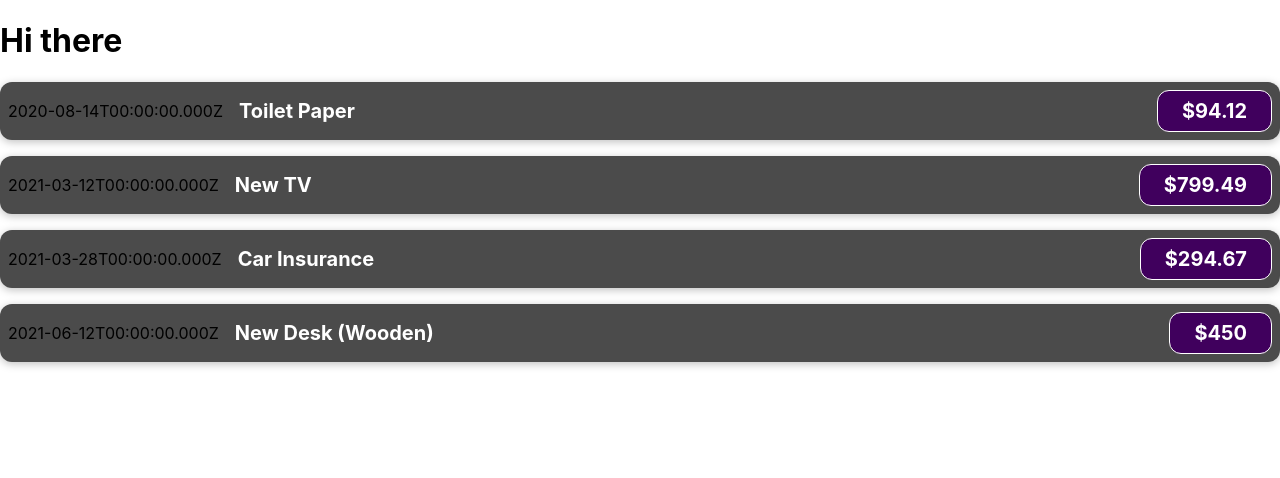
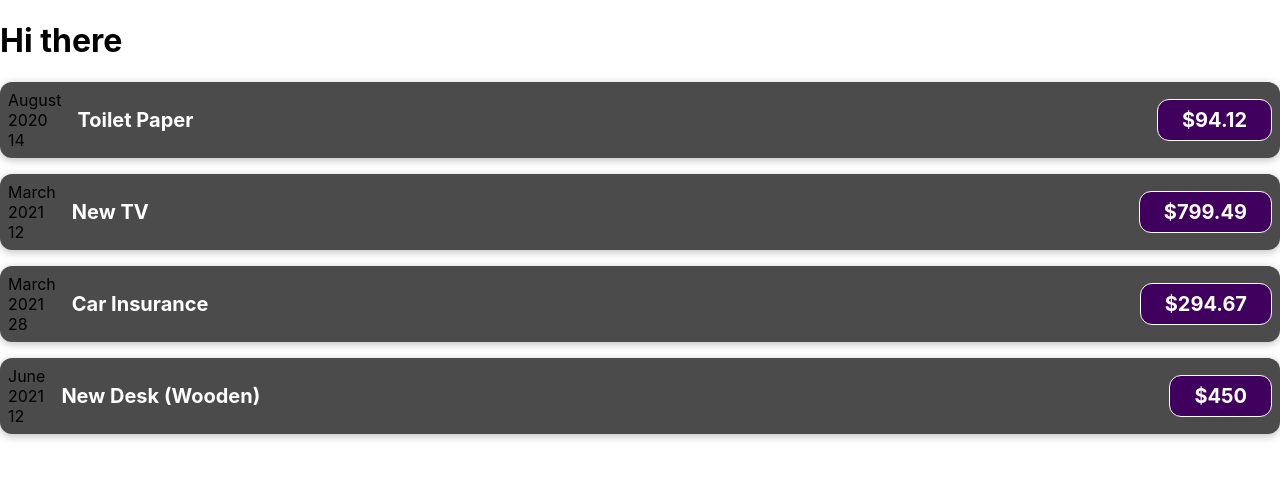
Before and after one commit to imran-farooq7/expense-tracker, a React (Create React App) app: page / in a window 1280 px wide. Shown: the top 478 px of the page. Built offline with nearby package versions, Linux system fonts and the light colour scheme.

Commit message:
destructuring date props in expense item component

```diff
--- a/src/App.js
+++ b/src/App.js
@@ -27,21 +27,21 @@ function App() {
 		<div>
 			<h1>Hi there</h1>
 			<ExpenseItem
-				title={expenses[0].title}
+				title="Toilet Paper"
 				amount={expenses[0].amount}
-				date={expenses[0].date.toISOString()}></ExpenseItem>
+				date={expenses[0].date}></ExpenseItem>
 			<ExpenseItem
 				title={expenses[1].title}
 				amount={expenses[1].amount}
-				date={expenses[1].date.toISOString()}></ExpenseItem>
+				date={expenses[1].date}></ExpenseItem>
 			<ExpenseItem
 				title={expenses[2].title}
 				amount={expenses[2].amount}
-				date={expenses[2].date.toISOString()}></ExpenseItem>
+				date={expenses[2].date}></ExpenseItem>
 			<ExpenseItem
 				title={expenses[3].title}
 				amount={expenses[3].amount}
-				date={expenses[3].date.toISOString()}></ExpenseItem>
+				date={expenses[3].date}></ExpenseItem>
 		</div>
 	);
 }
--- a/src/components/ExpenseItem.js
+++ b/src/components/ExpenseItem.js
@@ -1,12 +1,20 @@
 import "./ExpenseItem.css"
 
 function ExpenseItem(props) {
-	// const expenseDate = new Date(2021,2,28);
-	// const expenseTitle = "Car insurance"
-	// const expenseAmount = 294.67
+	const month = props.date.toLocaleString("en-US", {
+		month: "long",
+	});
+	const day = props.date.toLocaleString("en-US", {
+		day: "2-digit",
+	})
+	const year = props.date.getFullYear()
     return (
 			<div className="expense-item">
-				<div>{props.date}</div>
+				<div>
+					<div>{month}</div>
+					<div>{year}</div>
+					<div>{day}</div>
+				</div>
 				<div className="expense-item__description">
 					<h2>{props.title}</h2>
 					<div className="expense-item__price">${props.amount}</div>
```
